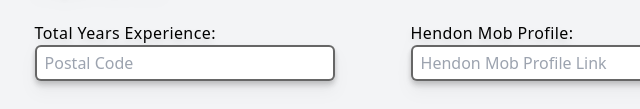
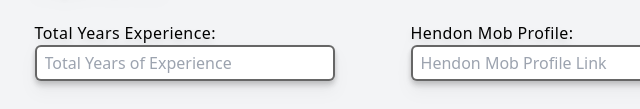
Before and after one commit to ArcaneOracle/player-registration-form, a website: page src/index.html in a window 1280 px wide. Shown: the part 841-950 px from the top of the page, 267-907 px from the left. Drawn offline with Linux system fonts and the light colour scheme.

Commit message:
Fixed line 159 placeholder.html
Fixed placeholder on line 159 from "Postal Code" to "Total Years of Experience" . 🤦

```diff
--- a/src/index.html
+++ b/src/index.html
@@ -156,7 +156,7 @@
       <div class="w-full md:w-2/5 mr-auto my-auto space-y-1 m-auto">
         <label>
           Total Years Experience:
-          <input type="number" class="w-full border-black border-2 border-solid focus:outline-none px-2 py-1 rounded-md border-opacity-60 drop-shadow-md duration-200 hover:drop-shadow-lg" placeholder="Postal Code" required>
+          <input type="number" class="w-full border-black border-2 border-solid focus:outline-none px-2 py-1 rounded-md border-opacity-60 drop-shadow-md duration-200 hover:drop-shadow-lg" placeholder="Total Years of Experience" required>
         </label>
       </div>
 
```
